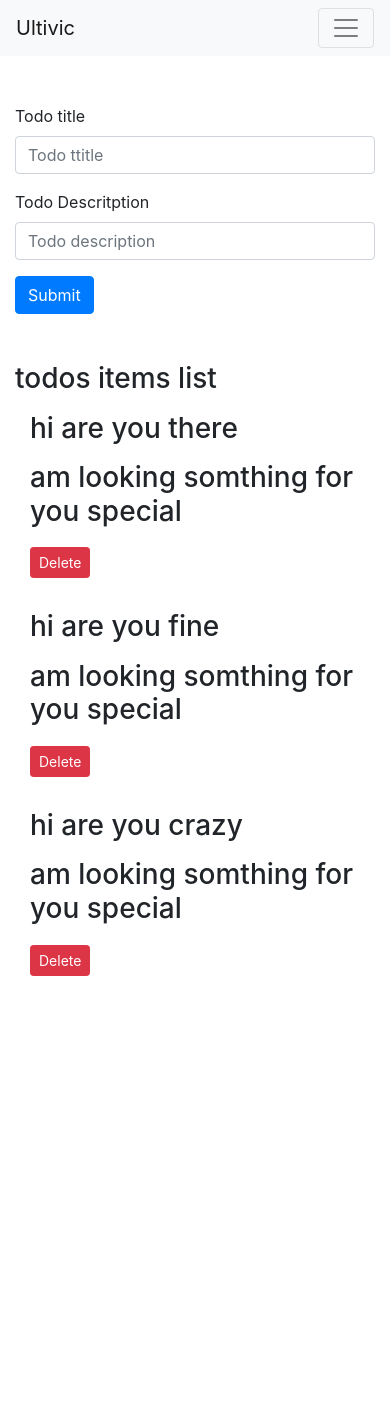
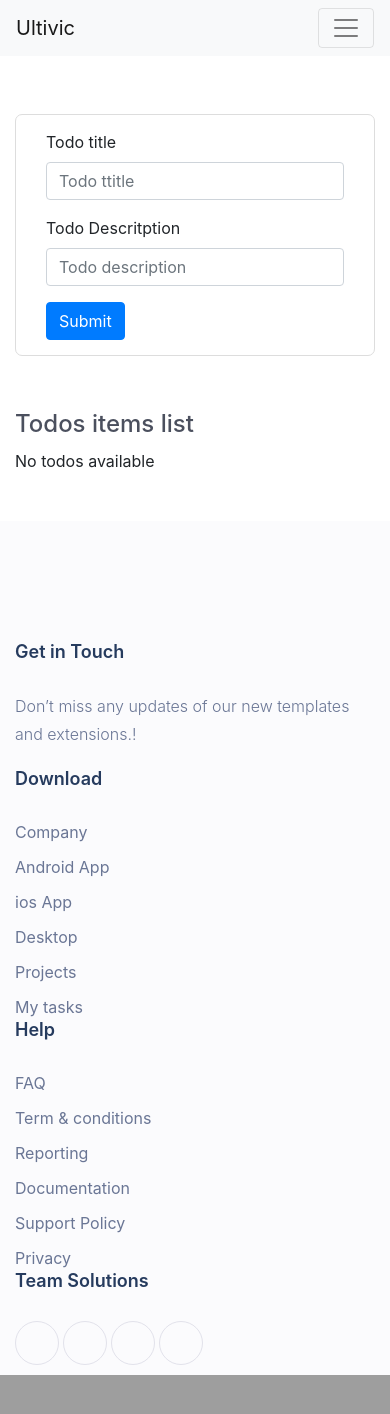
Before and after one commit to deepakultivic/learning, a React (Create React App) app: page / in a window 390 px wide. Shown: the top 1414 px of the page. Before the commit the page ends 1048 px from the top, so only its background shows below. Built offline with nearby package versions, Linux system fonts and the light colour scheme; grey boxes are pictures that could not be loaded.

Commit message:
local storage ;

```diff
--- a/src/App.css
+++ b/src/App.css
@@ -1,39 +1,223 @@
-.App {
-  text-align: center;
+.myform {
+  margin: 58px 0px 6px;
+  border: 1px solid #ddd;
+  border-radius: 7px;
+  padding: 15px 30px;
 }
 
-.App-logo {
-  height: 40vmin;
-
-  pointer-events: none;
+h3.heading {
+  font-size: 24px;
+  font-weight: 500;
+  margin-bottom: 10px;
 }
 
-@media (prefers-reduced-motion: no-preference) {
-  .App-logo {
-    animation: App-logo-spin infinite 20s linear;
-  }
+.list {
+  border-bottom: 1px solid green;
+  padding: 10px 0px;
 }
 
-.App-header {
-  background-color: #282c34;
-  min-height: 100vh;
-  display: flex;
-  flex-direction: column;
-  align-items: center;
-  justify-content: center;
-  font-size: calc(10px + 2vmin);
-  color: white;
+p.title {
+  font-weight: 500;
+  text-transform: capitalize;
+}
+.new_footer_area {
+  background: #fbfbfd;
 }
 
-.App-link {
-  color: #61dafb;
+
+.new_footer_top {
+  padding: 120px 0px 270px;
+  position: relative;
+    overflow-x: hidden;
+}
+.new_footer_area .footer_bottom {
+  padding-top: 5px;
+  padding-bottom: 50px;
+}
+.footer_bottom {
+  font-size: 14px;
+  font-weight: 300;
+  line-height: 20px;
+  color: #7f88a6;
+  padding: 27px 0px;
+}
+.new_footer_top .company_widget p {
+  font-size: 16px;
+  font-weight: 300;
+  line-height: 28px;
+  color: #6a7695;
+  margin-bottom: 20px;
+}
+.new_footer_top .company_widget .f_subscribe_two .btn_get {
+  border-width: 1px;
+  margin-top: 20px;
+}
+.btn_get_two:hover {
+  background: transparent;
+  color: #5e2ced;
+}
+.btn_get:hover {
+  color: #fff;
+  background: #6754e2;
+  border-color: #6754e2;
+  -webkit-box-shadow: none;
+  box-shadow: none;
+}
+a:hover, a:focus, .btn:hover, .btn:focus, button:hover, button:focus {
+  text-decoration: none;
+  outline: none;
 }
 
-@keyframes App-logo-spin {
-  from {
-    transform: rotate(0deg);
-  }
-  to {
-    transform: rotate(360deg);
-  }
+
+
+.new_footer_top .f_widget.about-widget .f_list li a:hover {
+  color: #5e2ced;
 }
+.new_footer_top .f_widget.about-widget .f_list li {
+  margin-bottom: 11px;
+}
+.f_widget.about-widget .f_list li:last-child {
+  margin-bottom: 0px;
+}
+.f_widget.about-widget .f_list li {
+  margin-bottom: 15px;
+}
+.f_widget.about-widget .f_list {
+  margin-bottom: 0px;
+}
+.new_footer_top .f_social_icon a {
+  width: 44px;
+  height: 44px;
+  line-height: 43px;
+  background: transparent;
+  border: 1px solid #e2e2eb;
+  font-size: 24px;
+}
+.f_social_icon a {
+  width: 46px;
+  height: 46px;
+  border-radius: 50%;
+  font-size: 14px;
+  line-height: 45px;
+  color: #858da8;
+  display: inline-block;
+  background: #ebeef5;
+  text-align: center;
+  -webkit-transition: all 0.2s linear;
+  -o-transition: all 0.2s linear;
+  transition: all 0.2s linear;
+}
+.ti-facebook:before {
+  content: "\e741";
+}
+.ti-twitter-alt:before {
+  content: "\e74b";
+}
+.ti-vimeo-alt:before {
+  content: "\e74a";
+}
+.ti-pinterest:before {
+  content: "\e731";
+}
+
+.btn_get_two {
+  -webkit-box-shadow: none;
+  box-shadow: none;
+  background: #5e2ced;
+  border-color: #5e2ced;
+  color: #fff;
+}
+
+.btn_get_two:hover {
+  background: transparent;
+  color: #5e2ced;
+}
+
+.new_footer_top .f_social_icon a:hover {
+  background: #5e2ced;
+  border-color: #5e2ced;
+color:white;
+}
+.new_footer_top .f_social_icon a + a {
+  margin-left: 4px;
+}
+.new_footer_top .f-title {
+  margin-bottom: 30px;
+  color: #263b5e;
+}
+.f_600 {
+  font-weight: 600;
+}
+.f_size_18 {
+  font-size: 18px;
+}
+h1, h2, h3, h4, h5, h6 {
+  color: #4b505e;
+}
+.new_footer_top .f_widget.about-widget .f_list li a {
+  color: #6a7695;
+}
+
+
+.new_footer_top .footer_bg {
+  position: absolute;
+  bottom: 0;
+  background: url("http://droitthemes.com/html/saasland/img/seo/footer_bg.png") no-repeat scroll center 0;
+  width: 100%;
+  height: 266px;
+}
+
+.new_footer_top .footer_bg .footer_bg_one {
+  background: url("https://1.bp.blogspot.com/-mvKUJFGEc-k/XclCOUSvCnI/AAAAAAAAUAE/jnBSf6Fe5_8tjjlKrunLBXwceSNvPcp3wCLcBGAsYHQ/s1600/volks.gif") no-repeat center center;
+  width: 330px;
+  height: 105px;
+background-size:100%;
+  position: absolute;
+  bottom: 0;
+  left: 30%;
+  -webkit-animation: myfirst 22s linear infinite;
+  animation: myfirst 22s linear infinite;
+}
+
+.new_footer_top .footer_bg .footer_bg_two {
+  background: url("https://1.bp.blogspot.com/-hjgfxUW1o1g/Xck--XOdlxI/AAAAAAAAT_4/JWYFJl83usgRFMvRfoKkSDGd--_Sv04UQCLcBGAsYHQ/s1600/cyclist.gif") no-repeat center center;
+  width: 88px;
+  height: 100px;
+background-size:100%;
+  bottom: 0;
+  left: 38%;
+  position: absolute;
+  -webkit-animation: myfirst 30s linear infinite;
+  animation: myfirst 30s linear infinite;
+}
+
+
+
+@-moz-keyframes myfirst {
+0% {
+  left: -25%;
+}
+100% {
+  left: 100%;
+}
+}
+
+@-webkit-keyframes myfirst {
+0% {
+  left: -25%;
+}
+100% {
+  left: 100%;
+}
+}
+
+@keyframes myfirst {
+0% {
+  left: -25%;
+}
+100% {
+  left: 100%;
+}
+}
+
+/*************footer End*****************/
--- /dev/null
+++ b/src/components/Footer.js
@@ -0,0 +1,67 @@
+import React from 'react'
+
+export const Footer = () => {
+    return (
+        <div>
+
+
+<footer className="new_footer_area bg_color">
+            <div className="new_footer_top">
+                <div className="container">
+                    <div className="row">
+                        <div className="col-lg-3 col-md-6">
+                            <div className="f_widget company_widget wow fadeInLeft"  >
+                                <h3 className="f-title f_600 t_color f_size_18">Get in Touch</h3>
+                                <p>Don’t miss any updates of our new templates and extensions.!</p>
+
+                            </div>
+                        </div>
+                        <div className="col-lg-3 col-md-6">
+                            <div className="f_widget about-widget pl_70 wow fadeInLeft"  >
+                                <h3 className="f-title f_600 t_color f_size_18">Download</h3>
+                                <ul className="list-unstyled f_list">
+                                    <li><a href="#">Company</a></li>
+                                    <li><a href="#">Android App</a></li>
+                                    <li><a href="#">ios App</a></li>
+                                    <li><a href="#">Desktop</a></li>
+                                    <li><a href="#">Projects</a></li>
+                                    <li><a href="#">My tasks</a></li>
+                                </ul>
+                            </div>
+                        </div>
+                        <div className="col-lg-3 col-md-6">
+                            <div className="f_widget about-widget pl_70 wow fadeInLeft" >
+                                <h3 className="f-title f_600 t_color f_size_18">Help</h3>
+                                <ul className="list-unstyled f_list">
+                                    <li><a href="#">FAQ</a></li>
+                                    <li><a href="#">Term &amp; conditions</a></li>
+                                    <li><a href="#">Reporting</a></li>
+                                    <li><a href="#">Documentation</a></li>
+                                    <li><a href="#">Support Policy</a></li>
+                                    <li><a href="#">Privacy</a></li>
+                                </ul>
+                            </div>
+                        </div>
+                        <div className="col-lg-3 col-md-6">
+                            <div className="f_widget social-widget pl_70 wow fadeInLeft"  >
+                                <h3 className="f-title f_600 t_color f_size_18">Team Solutions</h3>
+                                <div className="f_social_icon">
+                                    <a href="#" className="fab fa-facebook"></a>
+                                    <a href="#" className="fab fa-twitter"></a>
+                                    <a href="#" className="fab fa-linkedin"></a>
+                                    <a href="#" className="fab fa-pinterest"></a>
+                                </div>
+                            </div>
+                        </div>
+                    </div>
+                </div>
+                <div className="footer_bg">
+                    <div className="footer_bg_one"></div>
+                    <div className="footer_bg_two"></div>
+                </div>
+            </div>
+        </footer>
+
+        </div>
+    )
+}
--- a/src/pages/AddTodo.js
+++ b/src/pages/AddTodo.js
@@ -8,11 +8,14 @@ export  const Addtodo =({addTodo}) =>{
         if(!title || !desc){
             alert('title or decription cannot be blank');
         }
-        addTodo(title,desc);
+       else{ addTodo(title,desc);
+        setTitle("");
+        setDesc("");}
     }
 return(
     <>
- <div className="container mt-5">
+ <div className="container ">
+ <div className="myform">
  <form onSubmit={submit}>
   <div className="form-group" >
     <label htmlFor="title">Todo title</label>
@@ -26,6 +29,7 @@ return(
 
   <button type="submit" className="btn btn-primary brn-sm">Submit</button>
 </form>
+ </div>
 
  </div>
  </>
--- a/src/pages/Home.js
+++ b/src/pages/Home.js
@@ -1,18 +1,28 @@
-import react, {useState } from 'react';
+import react, {useState, useEffect } from 'react';
 import Header from '../components/Header';
 import Todo from "../pages/Todo";
 import  {Addtodo} from "../pages/AddTodo";
+import {Footer} from "../components/Footer";
+import '../App'
 function Home(){
+    let initTodo;
+    if(localStorage.getItem("todos") ===null ){
+        initTodo = [];
+    }
+    else{
+        initTodo = JSON.parse(localStorage.getItem("todos"));
+    }
     const onDelete = (todo) =>{
         console.log("this is for deleting purpose", todo);
         setTodo(todos.filter((e) => {
             return e!==todo;
-        }))
+        }));
+        localStorage.setItem("todos", JSON.stringify(todos))
     }
     const addTodo = (title, desc) => {
         console.log("i ma adding this todo ", title, desc);
         let sno;
-        if(todos.length==0){
+        if(todos.length===0){
             sno=0;
         }
         else{
@@ -26,29 +36,19 @@ function Home(){
         }
         setTodo([... todos,myTodo]);
         console.log("myTodo");
+        localStorage.setItem("todos", JSON.stringify(todos))
     }
-    const [todos, setTodo] = useState([
-        {
-            sno: 1,
-            title: 'hi are you there',
-            desc: "am looking somthing for you special"
-        },
-        {
-            sno: 2,
-            title: 'hi are you fine',
-            desc: "am looking somthing for you special"
-        },
-        {
-            sno: 4,
-            title: 'hi are you crazy',
-            desc: "am looking somthing for you special"
-        },
-    ] );
+    const [todos, setTodo] = useState(initTodo);
+    useEffect(() => {
+        localStorage.setItem("todos", JSON.stringify(todos))
+
+    }, [todos])
     return(
         <>
     <Header title="Ultivic" ></Header>
     <Addtodo addTodo={addTodo}/>
     <Todo todo={todos} onDelete={onDelete}/>
+    <Footer/>
 
         </>
     );
--- a/src/pages/Todo.js
+++ b/src/pages/Todo.js
@@ -5,11 +5,11 @@ export const Todo =(props) =>{
     return(
         <>
         <div className="container py-5 ">
-        <h3>
-            todos items list
+        <div>
+           <h3 className="heading"> Todos items list</h3>
             {/* {props.todo} */}
             {/* <TodosItem todo={props.todo[0]}/> */}
-            {props.todo.length==0? "no todos available" :
+            {props.todo.length==0? "No todos available" :
             props.todo.map((todo, dns) => {
                 return(
 
@@ -18,7 +18,7 @@ export const Todo =(props) =>{
 
                 )
             })}
-        </h3>
+        </div>
         </div>
         </>
     );
--- a/src/pages/TodosItem.js
+++ b/src/pages/TodosItem.js
@@ -1,10 +1,12 @@
 import React from "react";
 export const TodosItem = ({todo, onDelete}) => {
 return(
-    <div className="container py-3">
-        <p>{todo.title}</p>
-        <p className="my-3">{todo.desc}</p>
+    <div className="container ">
+       <div className="list">
+       <p className="title">{todo.title}</p>
+        <p className="descr">{todo.desc}</p>
         <button className="btn btn-danger btn-sm" onClick={ () => {onDelete(todo)}}>Delete</button>
+       </div>
     </div>
 );
 }
```
